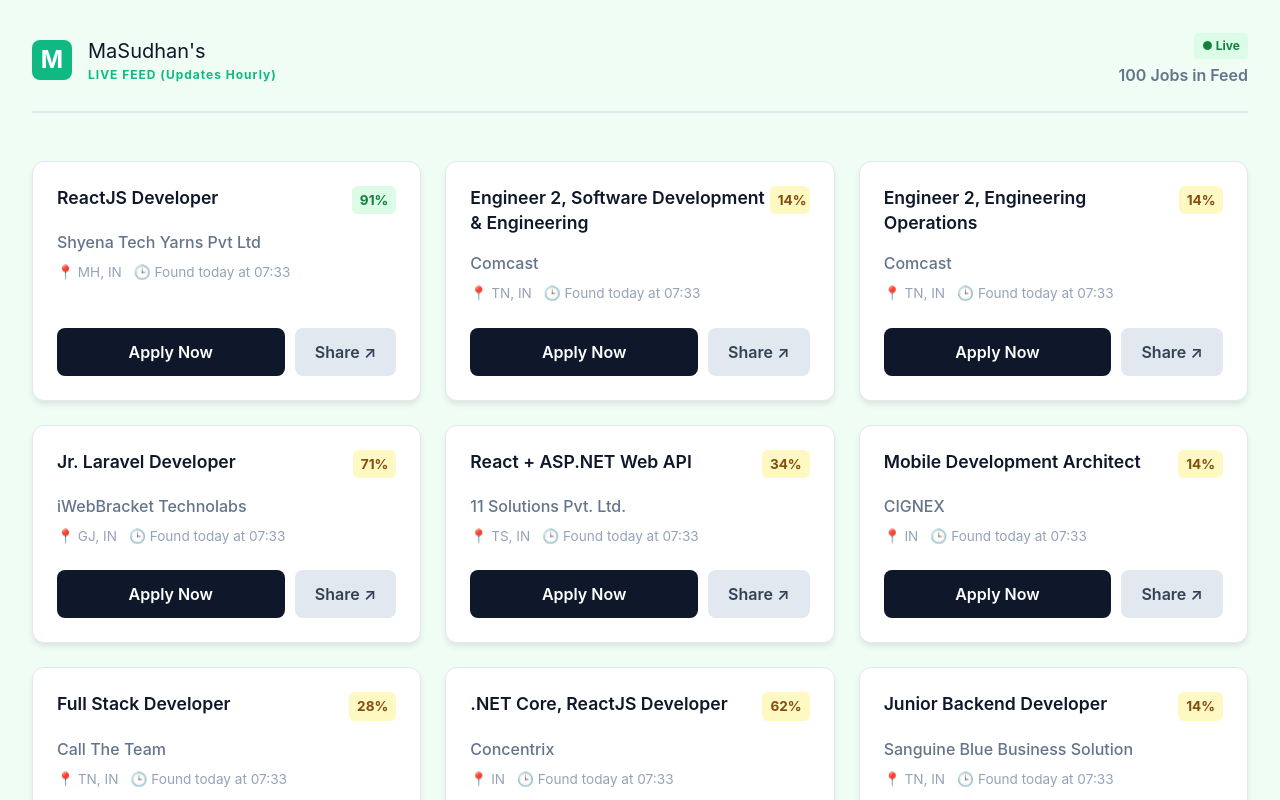
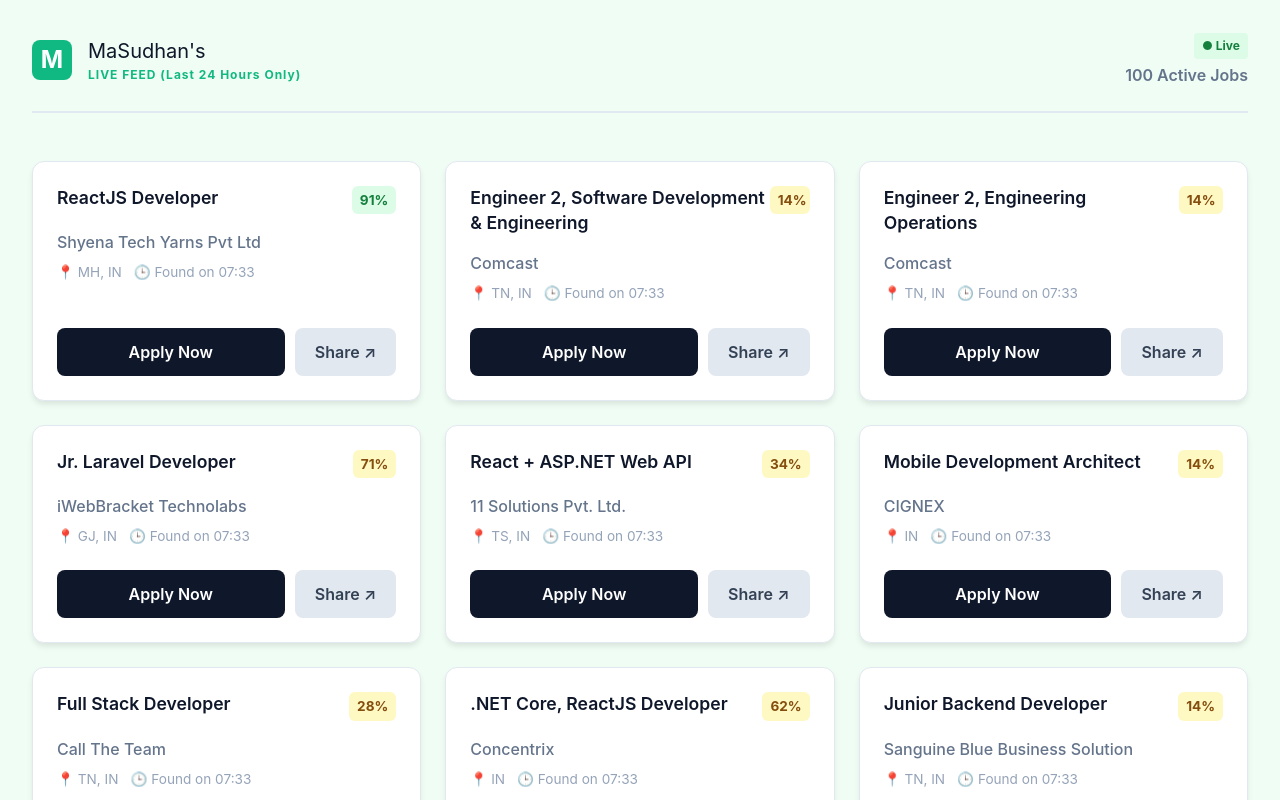
Before and after one commit to mdhusdhn-telugu/MaSudhan-Jobs, a React (Vite) app in the folder frontend/: page / in a window 1280 px wide. Shown: the top 800 px of the page. Built offline with nearby package versions, Linux system fonts and the light colour scheme.

Commit message:
Update job fetching and timing display logic

```diff
--- a/frontend/src/App.tsx
+++ b/frontend/src/App.tsx
@@ -21,8 +21,8 @@
   const [jobs, setJobs] = useState<Job[]>([])
 
   useEffect(() => {
-    // Add a random number to URL to prevent browser caching
-    fetch(`/data/jobs.json?t=${new Date().getTime()}`)
+    // Add random param to force fresh data load
+    fetch(`/data/jobs.json?t=${Date.now()}`)
       .then(res => res.json())
       .then(data => {
         if (Array.isArray(data)) setJobs(data);
@@ -36,6 +36,30 @@
     window.open(whatsappUrl, '_blank');
   };
 
+  const getTimingLabel = (foundAt?: string) => {
+    if (!foundAt) return "Recently";
+
+    // foundAt format: "YYYY-MM-DD HH:MM"
+    const [datePart, timePart] = foundAt.split(' ');
+
+    // Get today's date in YYYY-MM-DD
+    const today = new Date();
+    const todayStr = today.toISOString().split('T')[0];
+
+    // Get yesterday's date
+    const yesterday = new Date(today);
+    yesterday.setDate(yesterday.getDate() - 1);
+    const yesterdayStr = yesterday.toISOString().split('T')[0];
+
+    if (datePart === todayStr) {
+      return `Found Today at ${timePart}`;
+    } else if (datePart === yesterdayStr) {
+      return `Found Yesterday at ${timePart}`;
+    } else {
+      return `Found on ${datePart}`;
+    }
+  };
+
   return (
     <div className="container">
       <header>
@@ -43,18 +67,18 @@
           <span className="icon">M</span>
           <div>
             <h1>MaSudhan's</h1>
-            <p>LIVE FEED (Updates Hourly)</p>
+            <p>LIVE FEED (Last 24 Hours Only)</p>
           </div>
         </div>
         <div className="stats">
           <span className="live-badge">● Live</span>
-          <span className="count">{jobs.length} Jobs in Feed</span>
+          <span className="count">{jobs.length} Active Jobs</span>
         </div>
       </header>
 
       <main className="job-grid">
         {jobs.length === 0 ? (
-          <div className="empty-state"><p>Waiting for next update...</p></div>
+          <div className="empty-state"><p>Waiting for hourly update...</p></div>
         ) : (
           jobs.map(job => (
             <div key={job.id} className="job-card">
@@ -69,9 +93,8 @@
                 <p className="company">{job.company}</p>
                 <div className="meta">
                   <span>📍 {job.location}</span>
-                  {/* Show specific time */}
                   <span className="time-tag">
-                    🕒 {job.found_at ? `Found today at ${job.found_at}` : 'Recent'}
+                    🕒 {getTimingLabel(job.found_at)}
                   </span>
                 </div>
               </div>
```
